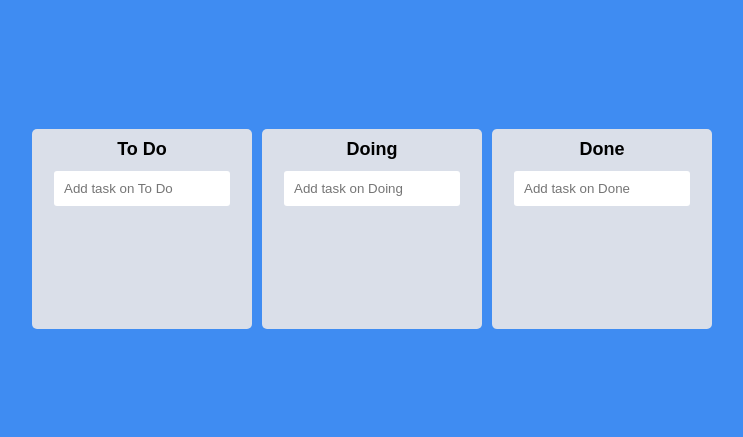
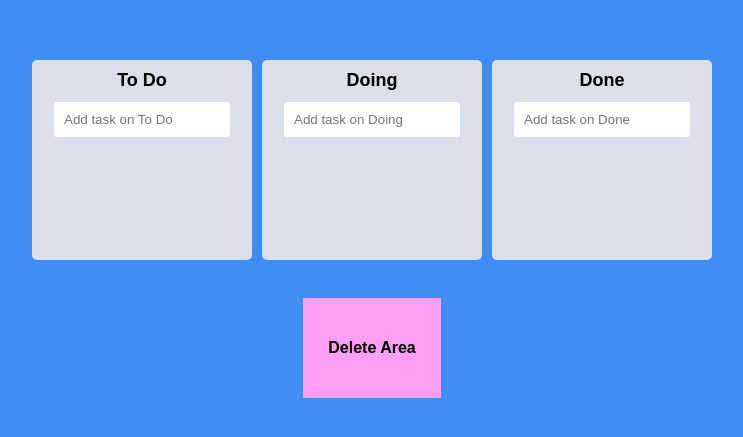
Before and after one commit to Yongveloper/trello_clone, a React (Create React App) app: page / in a window 1280 px wide. Shown: the part 171-608 px from the top of the page, without its empty margins (268-1011 px from the left). Built offline with nearby package versions, Linux system fonts and the light colour scheme.

Commit message:
Add Delete Area

```diff
--- a/src/App.tsx
+++ b/src/App.tsx
@@ -1,4 +1,4 @@
-import { DragDropContext, DropResult } from 'react-beautiful-dnd';
+import { DragDropContext, Droppable, DropResult } from 'react-beautiful-dnd';
 import { useRecoilState } from 'recoil';
 import styled from 'styled-components';
 import { toDoState } from './atom';
@@ -6,6 +6,8 @@ import Board from './Components/Board';
 
 const Wrapper = styled.div`
   display: flex;
+  flex-direction: column;
+  gap: 38px;
   max-width: 680px;
   width: 100%;
   margin: 0 auto;
@@ -21,20 +23,45 @@ const Boards = styled.div`
   grid-template-columns: repeat(3, 1fr);
 `;
 
+const DeleteArea = styled.div`
+  width: 138px;
+  height: 100px;
+  display: flex;
+  justify-content: center;
+  align-items: center;
+  background-color: #ff9ff3;
+  span {
+    position: absolute;
+    font-weight: 600;
+  }
+`;
+
 function App() {
   const [toDos, setToDos] = useRecoilState(toDoState);
   const onDragEnd = ({ destination, draggableId, source }: DropResult) => {
     if (!destination) return;
-    if (destination?.droppableId === source.droppableId) {
+    if (destination.droppableId === source.droppableId) {
       // same board movement.
       setToDos((allBoards) => {
         const boardCopy = [...allBoards[source.droppableId]];
         const taskObj = boardCopy[source.index];
         boardCopy.splice(source.index, 1);
-        boardCopy.splice(destination?.index, 0, taskObj);
+        boardCopy.splice(destination.index, 0, taskObj);
         const newToDos = {
           ...allBoards,
           [source.droppableId]: boardCopy,
+        };
+        window.localStorage.setItem('toDos', JSON.stringify(newToDos));
+        return newToDos;
+      });
+    } else if (destination.droppableId === 'delete') {
+      // delete toDo
+      setToDos((allBoards) => {
+        const sourceBoard = [...allBoards[source.droppableId]];
+        sourceBoard.splice(source.index, 1);
+        const newToDos = {
+          ...allBoards,
+          [source.droppableId]: sourceBoard,
         };
         window.localStorage.setItem('toDos', JSON.stringify(newToDos));
         return newToDos;
@@ -65,6 +92,14 @@ function App() {
             <Board boardId={boardId} key={boardId} toDos={toDos[boardId]} />
           ))}
         </Boards>
+        <Droppable droppableId="delete">
+          {(magic) => (
+            <DeleteArea ref={magic.innerRef} {...magic.droppableProps}>
+              <span>Delete Area</span>
+              {magic.placeholder}
+            </DeleteArea>
+          )}
+        </Droppable>
       </Wrapper>
     </DragDropContext>
   );
```
